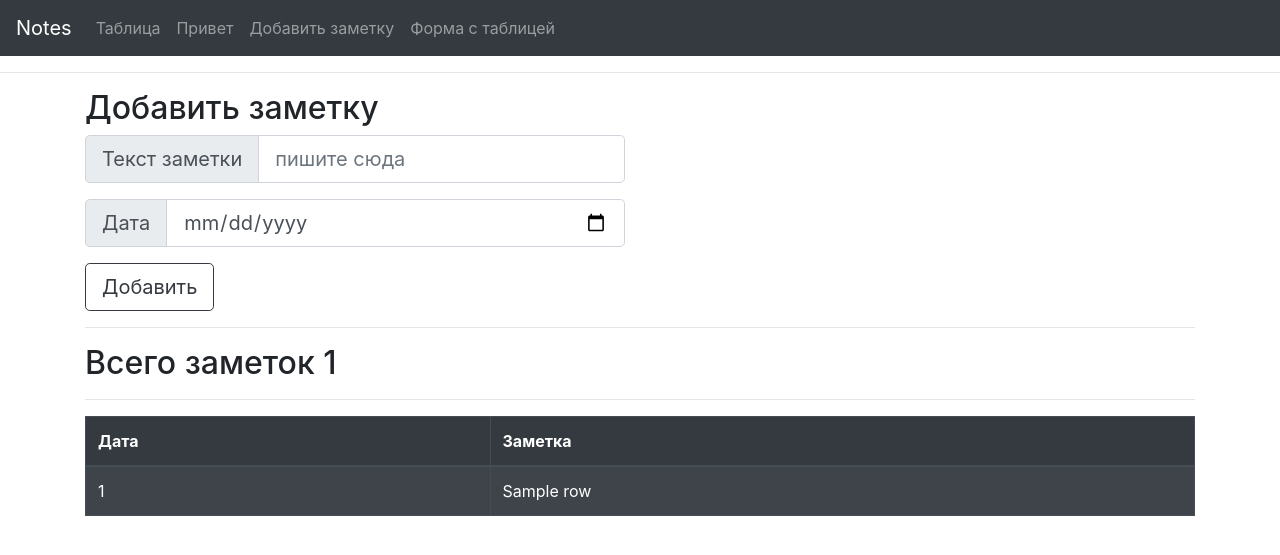
After one commit to Amankaium/notes, a Flask app: template templates/form_with_table.html in a window 1280 px wide. The commit adds this page. Shown: the top 555 px of the page. Run offline with Flask 2, Linux system fonts and the light colour scheme; the template is opened without the code that fills it: most values are stand-ins (such as "Sample title", 1, 10 or a date in 2020); some libraries are stand-ins or nearby versions.

Commit message:
"modified tables"

```diff
--- a/app.py
+++ b/app.py
@@ -32,6 +32,22 @@ def add_note():
 @app.route("/table")
 def table():
     notes_file = open("notes.txt", "r", encoding="utf-8")
-    rows = [[datetime.strptime(row[:10], "%Y-%d-%m"), row[10:].strip()] for row in notes_file]
+    rows = [[datetime.strptime(row[:10], "%Y-%m-%d"), row[10:].strip()] for row in notes_file]
     notes_file.close()
     return render_template("table.html", rows=rows)
+
+
+@app.route("/form-with-table", methods=["POST", "GET"])
+def form_with_table():
+    if request.method == "POST":
+        note = request.form.get("note")
+        date = request.form.get("date")
+        notes_file = open('notes.txt', 'a+', encoding="utf-8")
+        notes_file.write(str(date) + " " + str(note) + "\n")
+        notes_file.close()
+        return render_template("success.html")
+
+    notes_file = open("notes.txt", "r", encoding="utf-8")
+    rows = [[datetime.strptime(row[:10], "%Y-%m-%d"), row[10:].strip()] for row in notes_file]
+    notes_file.close()
+    return render_template("form_with_table.html", rows=rows)
--- a/templates/base.html
+++ b/templates/base.html
@@ -34,6 +34,9 @@
             <li class="nav-item">
                 <a class="nav-link" href="{{ url_for('add') }}">Добавить заметку</a>
             </li>
+            <li class="nav-item">
+              <a class="nav-link" href="{{ url_for('form_with_table') }}">Форма с таблицей</a>
+          </li>
           </ul>
         </div>
       </nav>
--- /dev/null
+++ b/templates/form_with_table.html
@@ -0,0 +1,45 @@
+{% extends 'base.html' %}
+
+{% block content %}
+
+<div class="row">
+    <div class="col-lg-6">
+        <h2>Добавить заметку</h2>
+        <form method="POST">
+            <div class="input-group mb-3 input-group-lg">
+                <div class="input-group-prepend">
+                    <span class="input-group-text">Текст заметки</span>
+                </div>
+                <input type="text" name="note" placeholder="пишите сюда" class="form-control">
+            </div>
+            <div class="input-group mb-3 input-group-lg">
+                <div class="input-group-prepend">
+                    <span class="input-group-text">Дата</span>
+                </div>
+                <input type="date" name="date" class="form-control">
+            </div>
+            <button class="btn btn-outline-dark btn-lg">Добавить</button>
+        </form>
+    </div>
+</div>
+
+<hr>
+<h2>Всего заметок {{ rows|length }}</h2>
+    <hr>
+    <table class="table table-dark table-hover table-bordered table-striped">
+        <thead>
+            <tr>
+                <th>Дата</th>
+                <th>Заметка</th>
+            </tr>
+        </thead>
+        <tbody>
+            {% for row in rows %}
+            <tr>
+                <td>{{ row.0 }}</td>
+                <td>{{ row.1 }}</td>
+            </tr>
+            {% endfor %}
+        </tbody>
+    </table>
+{% endblock %}
--- a/templates/index.html
+++ b/templates/index.html
@@ -7,7 +7,6 @@
 
 
 {% block content %}
-    <div>Сайт для заметок</div>
     <h2>Все заметки</h2>
     <ol class="list-group list-group-flush">
         {% for notes in notes_list %}
--- a/templates/table.html
+++ b/templates/table.html
@@ -3,7 +3,7 @@
 {% block content %}
     <h2>Всего заметок {{ rows|length }}</h2>
     <hr>
-    <table class="table table-dark table-hover table-bordered">
+    <table class="table table-dark table-hover table-bordered table-striped">
         <thead>
             <tr>
                 <th>Дата</th>
```
